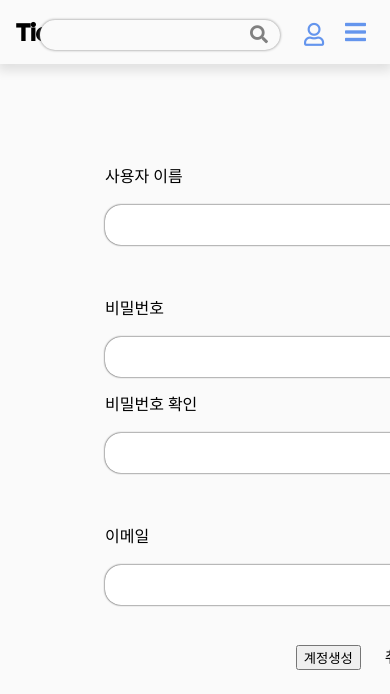
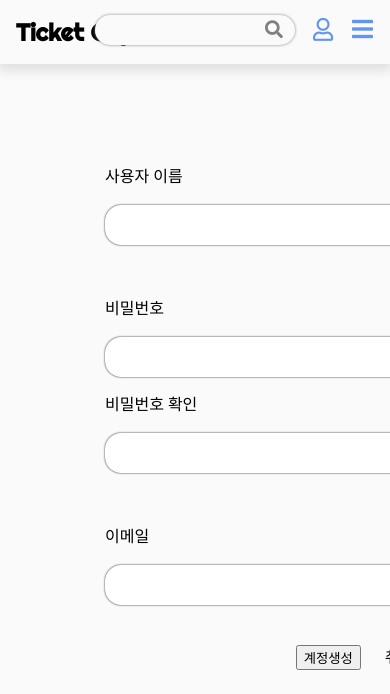
Before and after one commit to minwoo9629/ticketing_service, a Django app: page /accounts/create/ in a window 390 px wide; the page is wider, and only the part inside the window is pictured. Shown: the top 694 px of that part. Run offline with Django 3.2, Linux system fonts and the light colour scheme.

Commit message:
header css edit

```diff
--- a/templates/header.html
+++ b/templates/header.html
@@ -16,23 +16,22 @@
             <button type="submit"><i class="fas fa-search"></i></button>
         </form>
     </div>
-    <button class="userDropDownBtn"><i class="far fa-user"></i></button>
-    <a href="#" class="toggleBtn"><i class="fas fa-bars"></i></a>
-    <ul class="navbar_userBtn">
-        {% if user.is_authenticated%}
-        <li><a href="">{{user.username}}</a></li>
-        <li><a href="{% url 'accountapp:logout' %}">로그아웃</a></li>
-        {% else %}
-        <li><a href="{% url 'accountapp:login'%}">로그인</a></li>
-        <li><a href="{% url 'accountapp:create'%}">회원가입</a></li>
-        {% endif %}
-    </ul>
 </nav>
+{% if user.is_authenticated%}
+<button class="userDropDownBtn"><i class="far fa-user"></i></button>
+{% else %}
+<a href="{% url 'accountapp:login'%}" class="loginBtn"><i class="far fa-user"></i></a>
+{% endif %}
+<a href="#" class="toggleBtn"><i class="fas fa-bars"></i></a>
+<ul class="userDropDownMenu">
+    <li><a href="">{{user.username}}</a></li>
+    <li><a href="{% url 'accountapp:logout' %}">로그아웃</a></li>
+</ul>
 <script>
     const menuBtn = document.querySelector('.toggleBtn');
     const menu = document.querySelector('.navbar_menu');
     const userDropDownBtn = document.querySelector('.userDropDownBtn');
-    const userBtn = document.querySelector('.navbar_userBtn')
+    const userDropDownMenu = document.querySelector('.userDropDownMenu')
     // toggle Event
     menuBtn.addEventListener('click', () => {
         menu.classList.toggle('active');
@@ -40,11 +39,11 @@
 
     userDropDownBtn.addEventListener('click', (event) => {
         event.stopPropagation();
-        userBtn.classList.toggle('active');
+        userDropDownMenu.classList.toggle('active');
     })
 
     document.addEventListener('click', () => {
-        userBtn.classList.remove('active');
+        userDropDownMenu.classList.remove('active');
     })
 </script>
 <style>
@@ -144,6 +115,54 @@
         position: absolute;
     }
 
+    .loginBtn,
+    .userDropDownBtn {
+        position: absolute;
+        background-color: #fafafa;
+        border: none;
+        font-size: 23px;
+        color: cornflowerblue;
+    }
+
+    .loginBtn {
+        top: 1rem;
+        right: 2rem;
+    }
+
+    .userDropDownBtn {
+        top: 15px;
+        right: 26px;
+        cursor: pointer;
+    }
+
+    .userDropDownMenu {
+        background-color: white;
+        top: 65px;
+        right: 10px;
+        visibility: hidden;
+        position: absolute;
+        list-style: none;
+        box-shadow: 0px 0px 10px grey;
+        border-radius: 8px;
+    }
+
+    .userDropDownMenu li {
+        text-align: center;
+        padding: 8px 10px;
+        font-family: 'Nanum Gothic', sans-serif;
+    }
+
+    .userDropDownMenu li a:hover {
+        font-weight: bold;
+    }
+
+    .userDropDownMenu li a {
+        background-color: white;
+        padding: 0.4rem 0.8rem;
+        color: cornflowerblue;
+        font-size: 14px;
+    }
+
     .toggleBtn {
         position: absolute;
         right: 1.5rem;
@@ -152,25 +171,28 @@
         display: none;
     }
 
-    .userDropDownBtn {
-        background-color: #fafafa;
-        border: none;
-        position: absolute;
-        right: 1rem;
-        font-size: 23px;
-        color: cornflowerblue;
-        cursor: pointer;
+    .userDropDownMenu.active {
+        visibility: visible;
     }
 
-    .navbar_userBtn.active {
-        visibility: visible;
+    @media screen and (max-width: 1200px) {
+        .navbar_menu {
+            margin-right: 30px;
+        }
+
+        .navbar_search {
+            width: 200px;
+        }
+
+        .navbar_search form input {
+            width: 150px;
+        }
     }
 
     @media screen and (max-width: 1060px) {
         .navbar_menu {
-            margin-right: 135px;
+            margin: 0;
         }
-
     }
 
     @media screen and (max-width: 930px) {
@@ -198,24 +220,33 @@
             justify-content: center;
         }
 
-        .toggleBtn {
-            display: block;
-        }
-
         .navbar_menu.active {
             display: flex;
         }
 
+        .navbar_search {
+            position: absolute;
+            right: 95px;
+            top: 15px;
+        }
+
+        .loginBtn {
+            top: 18px;
+            right: 57px;
+        }
+
         .userDropDownBtn {
             position: absolute;
-            right: 60px;
+            right: 51px;
+            top: 17px;
             font-size: 23px;
             color: cornflowerblue;
-            top: 21px;
         }
 
-        .navbar_search {
-            right: 110px
+        .toggleBtn {
+            display: block;
+            top: 17px;
+            right: 17px;
         }
     }
 </style>
```
Also changed, not shown: other parts of templates/header.html (+3 -31 lines).
